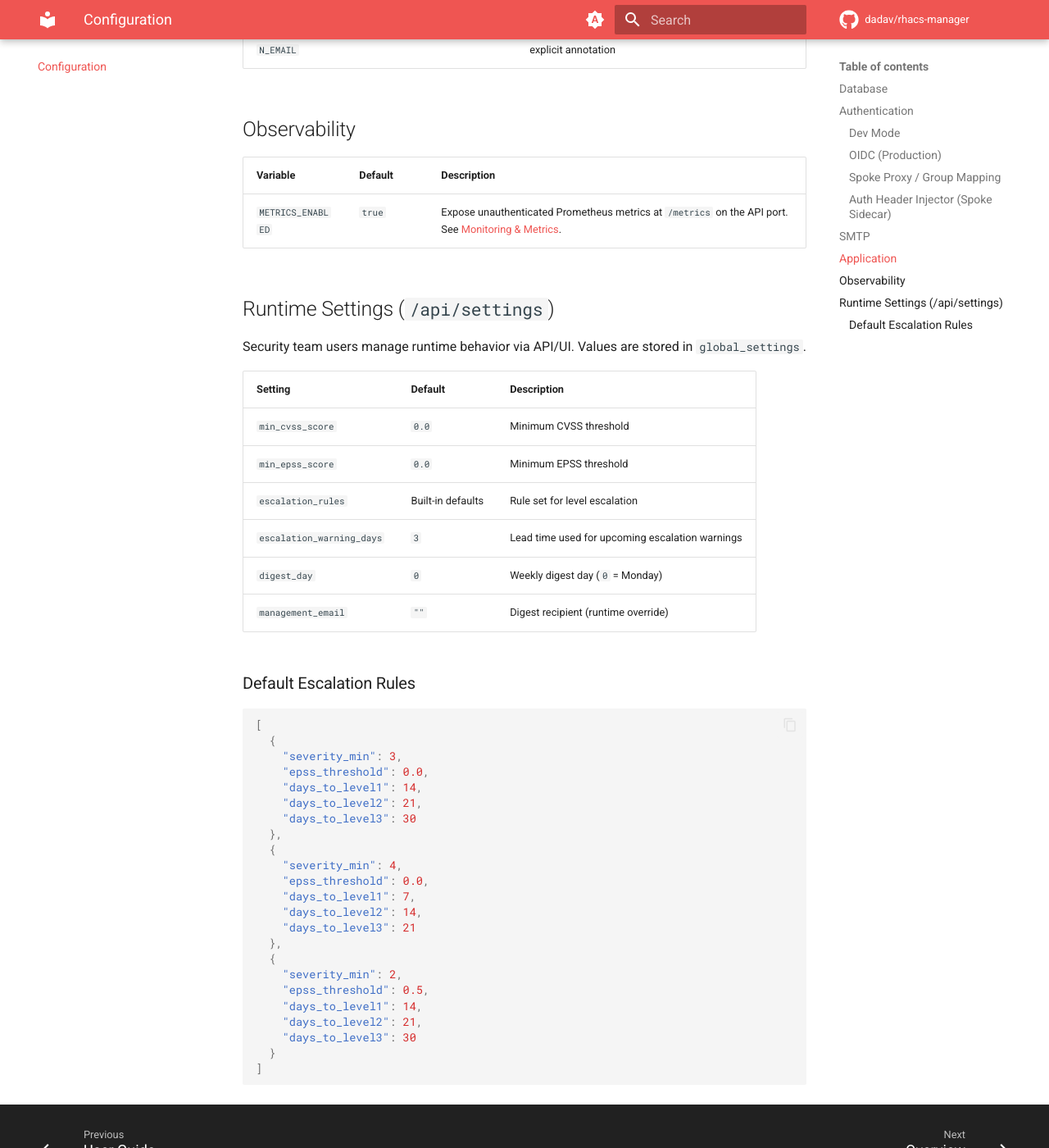
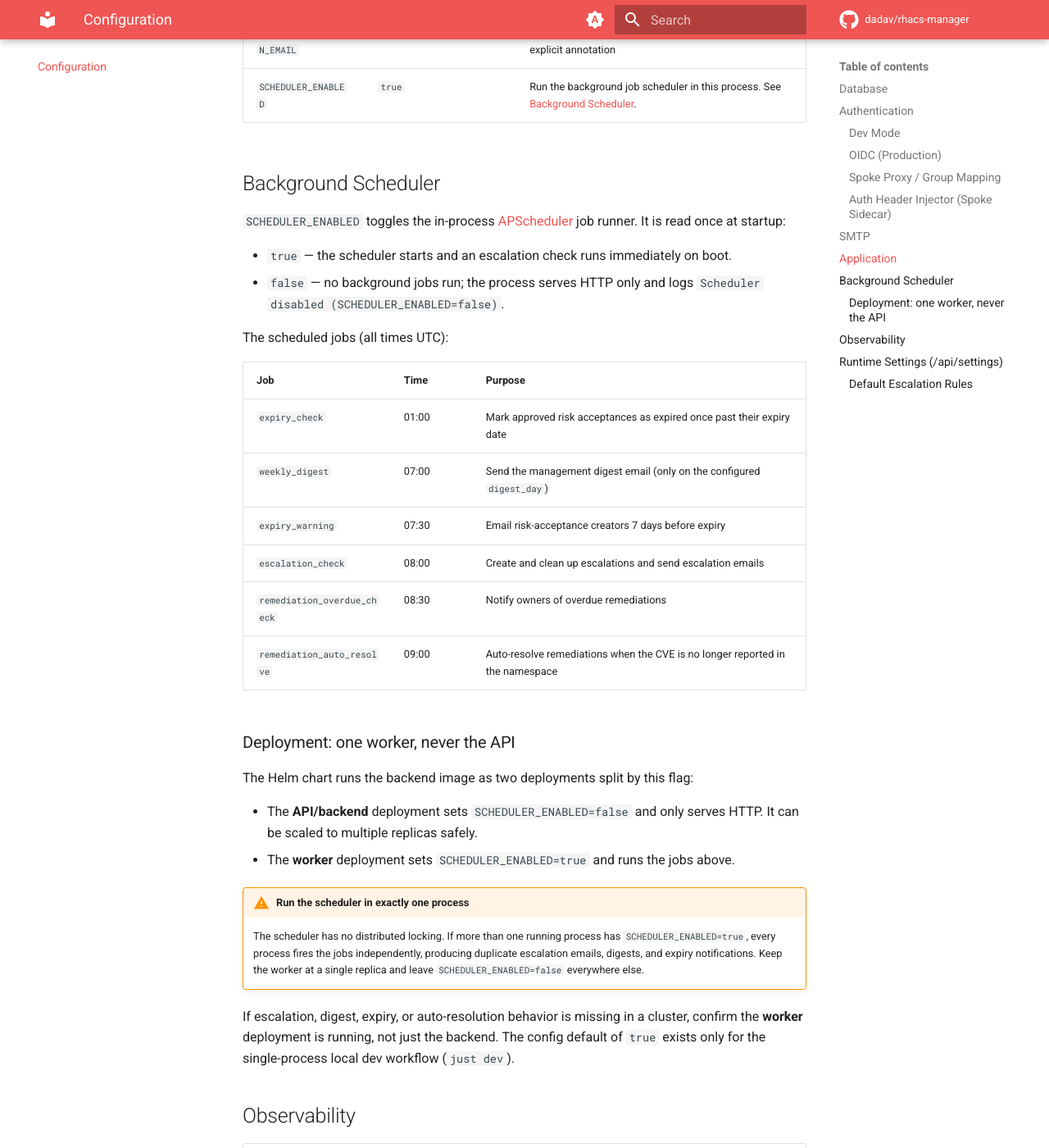
Before and after one commit to dadav/rhacs-manager, an MkDocs documentation site: the page built from docs/configuration.md, in a window 1280 px wide and 1400 px high, scrolled down 3746 px. Shown: the whole window at 82% size. Built offline with MkDocs 1.6.1 and Material for MkDocs 9.7.7, drawn with Linux system fonts in a browser that asks for light colours; comment, search, counter and statistics services are not loaded.

Commit message:
docs: Add SCHEDULER_ENABLED docs

```diff
--- a/docs/configuration.md
+++ b/docs/configuration.md
@@ -88,6 +88,37 @@ The spoke `auth-header-injector` reads Kubernetes namespace annotations and forw
 | `SECRET_KEY` | `dev-secret-key-change-in-production` | App signing key |
 | `MANAGEMENT_EMAIL` | `""` | Recipient for weekly digest |
 | `DEFAULT_ESCALATION_EMAIL` | `""` | Fallback escalation recipient for namespaces without explicit annotation |
+| `SCHEDULER_ENABLED` | `true` | Run the background job scheduler in this process. See [Background Scheduler](#background-scheduler). |
+
+## Background Scheduler
+
+`SCHEDULER_ENABLED` toggles the in-process [APScheduler](https://apscheduler.readthedocs.io/) job runner. It is read once at startup:
+
+- `true` — the scheduler starts and an escalation check runs immediately on boot.
+- `false` — no background jobs run; the process serves HTTP only and logs `Scheduler disabled (SCHEDULER_ENABLED=false)`.
+
+The scheduled jobs (all times UTC):
+
+| Job | Time | Purpose |
+|-----|------|---------|
+| `expiry_check` | 01:00 | Mark approved risk acceptances as expired once past their expiry date |
+| `weekly_digest` | 07:00 | Send the management digest email (only on the configured `digest_day`) |
+| `expiry_warning` | 07:30 | Email risk-acceptance creators 7 days before expiry |
+| `escalation_check` | 08:00 | Create and clean up escalations and send escalation emails |
+| `remediation_overdue_check` | 08:30 | Notify owners of overdue remediations |
+| `remediation_auto_resolve` | 09:00 | Auto-resolve remediations when the CVE is no longer reported in the namespace |
+
+### Deployment: one worker, never the API
+
+The Helm chart runs the backend image as two deployments split by this flag:
+
+- The **API/backend** deployment sets `SCHEDULER_ENABLED=false` and only serves HTTP. It can be scaled to multiple replicas safely.
+- The **worker** deployment sets `SCHEDULER_ENABLED=true` and runs the jobs above.
+
+!!! warning "Run the scheduler in exactly one process"
+    The scheduler has no distributed locking. If more than one running process has `SCHEDULER_ENABLED=true`, every process fires the jobs independently, producing duplicate escalation emails, digests, and expiry notifications. Keep the worker at a single replica and leave `SCHEDULER_ENABLED=false` everywhere else.
+
+If escalation, digest, expiry, or auto-resolution behavior is missing in a cluster, confirm the **worker** deployment is running, not just the backend. The config default of `true` exists only for the single-process local dev workflow (`just dev`).
 
 ## Observability
 
```
